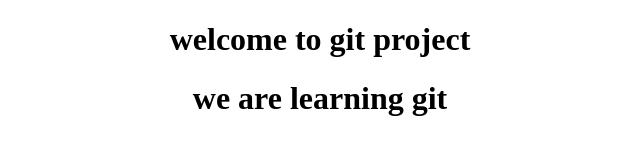
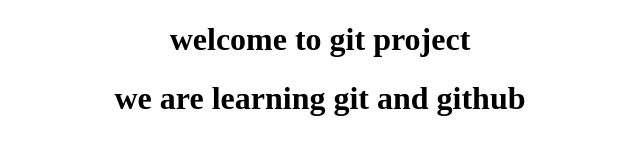
Before and after one commit to raviingole/gitproject, a plain HTML site: page index.html in a window 1280 px wide. Shown: the whole page, without its empty margins (320-960 px from the left). Drawn offline with Linux system fonts and the light colour scheme.

Commit message:
first commit

```diff
--- a/index.html
+++ b/index.html
@@ -7,7 +7,7 @@
 <body>
      <center>
          <h1> welcome to git project </h1>
-         <h1> we are learning git </h1>
+         <h1> we are learning git and github </h1>
      </center>
 
 </body>
```
Also changed, not shown: home.html (+1 -0 lines).
